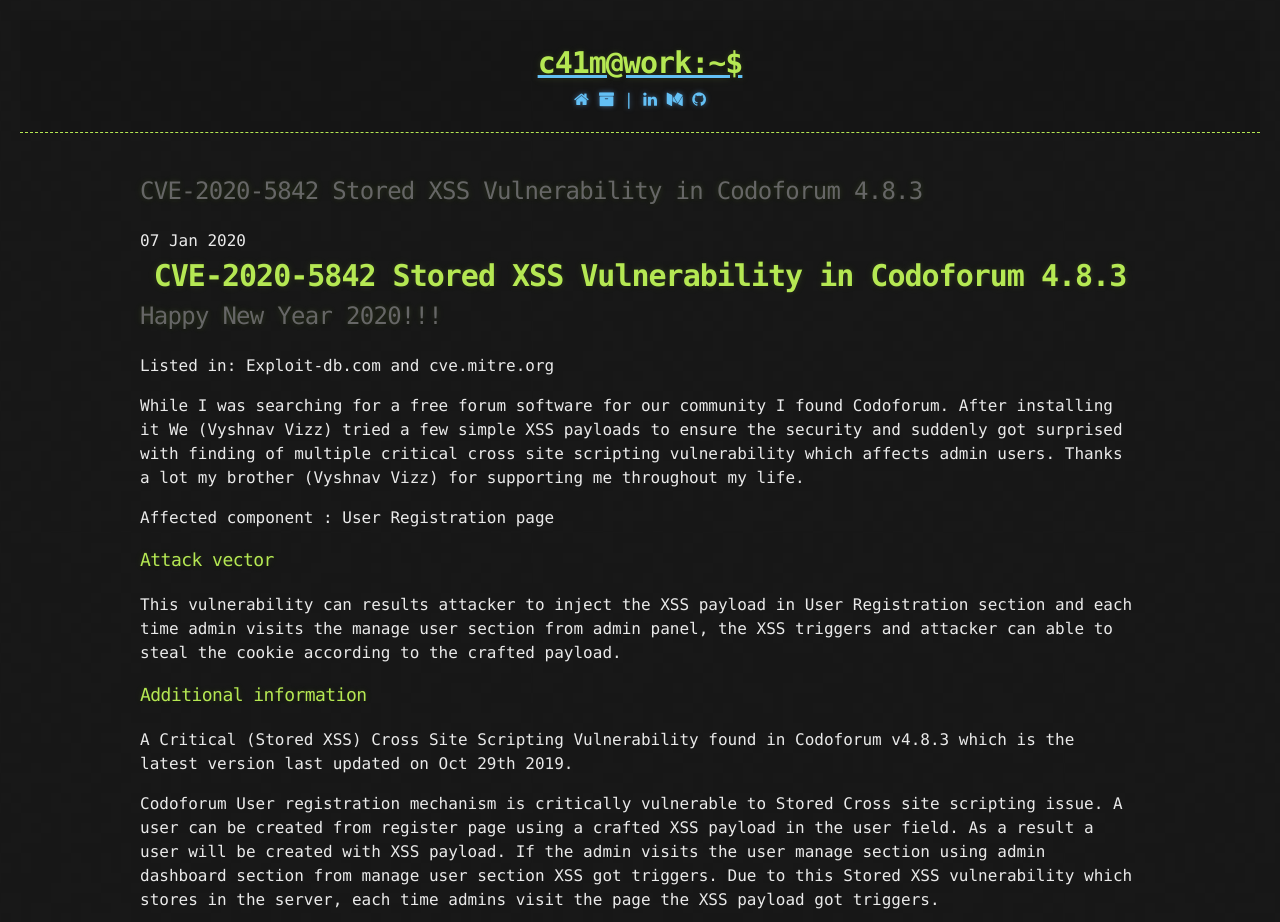
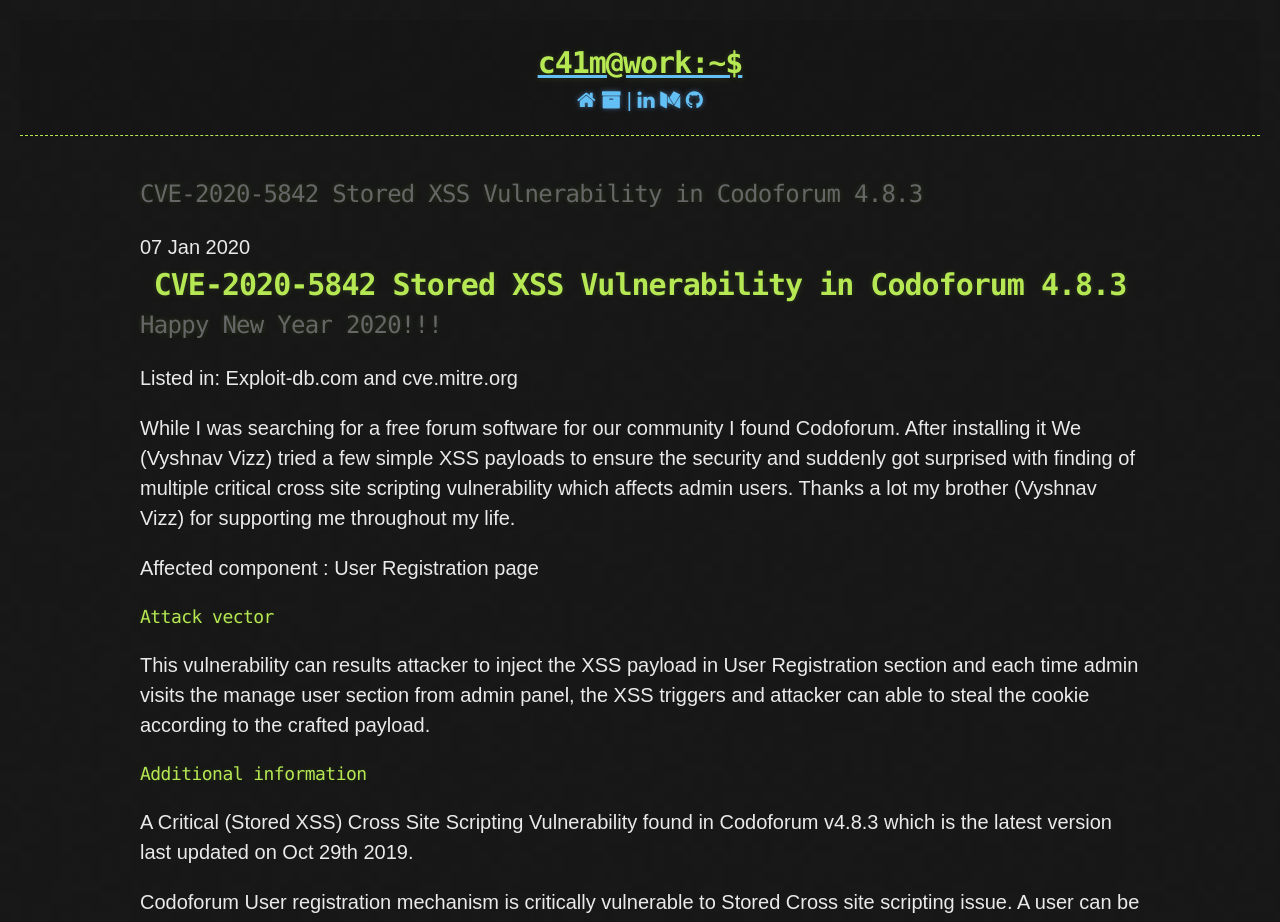
Before and after one commit to prasanthc41m/blog-theme, a Jekyll site: the page built from _posts/2020-01-07-CVE-2020-5842.md, in a window 1280 px wide. Shown: the top 922 px of the page. Built offline with Jekyll 4.4.1, drawn with Linux system fonts in a browser that asks for light colours.

Commit message:
Update head.html

```diff
--- a/_includes/head.html
+++ b/_includes/head.html
@@ -9,4 +9,28 @@
 
   <link href="/atom.xml" type="application/atom+xml" rel="alternate" title="ATOM Feed" /> {% seo %}
   <link rel="stylesheet" href="https://cdnjs.cloudflare.com/ajax/libs/font-awesome/4.7.0/css/font-awesome.min.css">
+  <meta name="viewport" content="width=device-width, initial-scale=1">
+<style>
+body {
+  font-family: Arial, Helvetica, sans-serif;
+  font-size: 20px;
+}
+
+#myBtn {
+  display: none;
+  position: fixed;
+  bottom: 20px;
+  right: 30px;
+  z-index: 99;
+  font-size: 18px;
+  border: none;
+  outline: none;
+  background-color: #b5e853;
+  color: #333;
+  cursor: pointer;
+  padding: 15px;
+  border-radius: 4px;
+}
+
+</style>
 </head>
```
